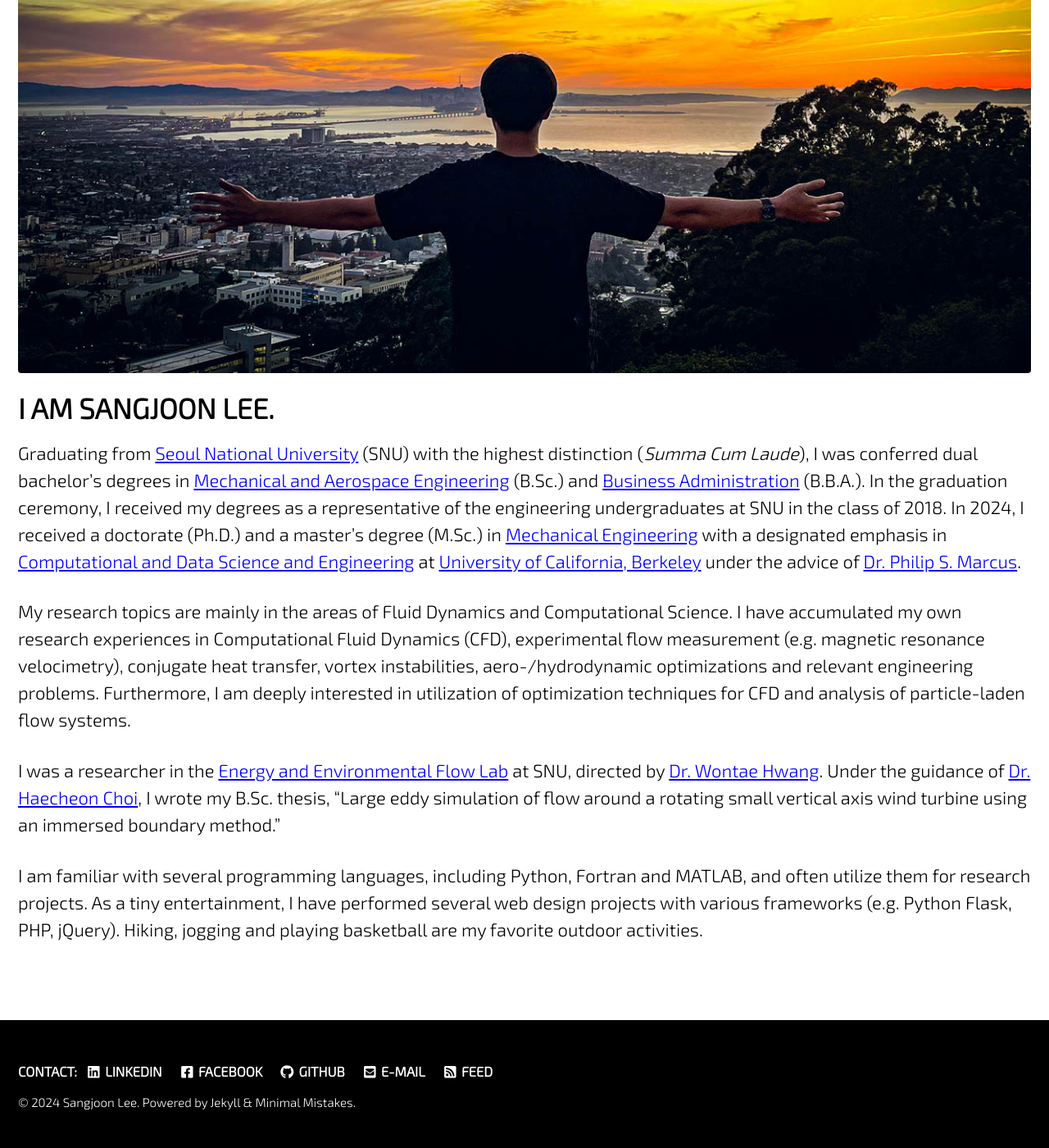
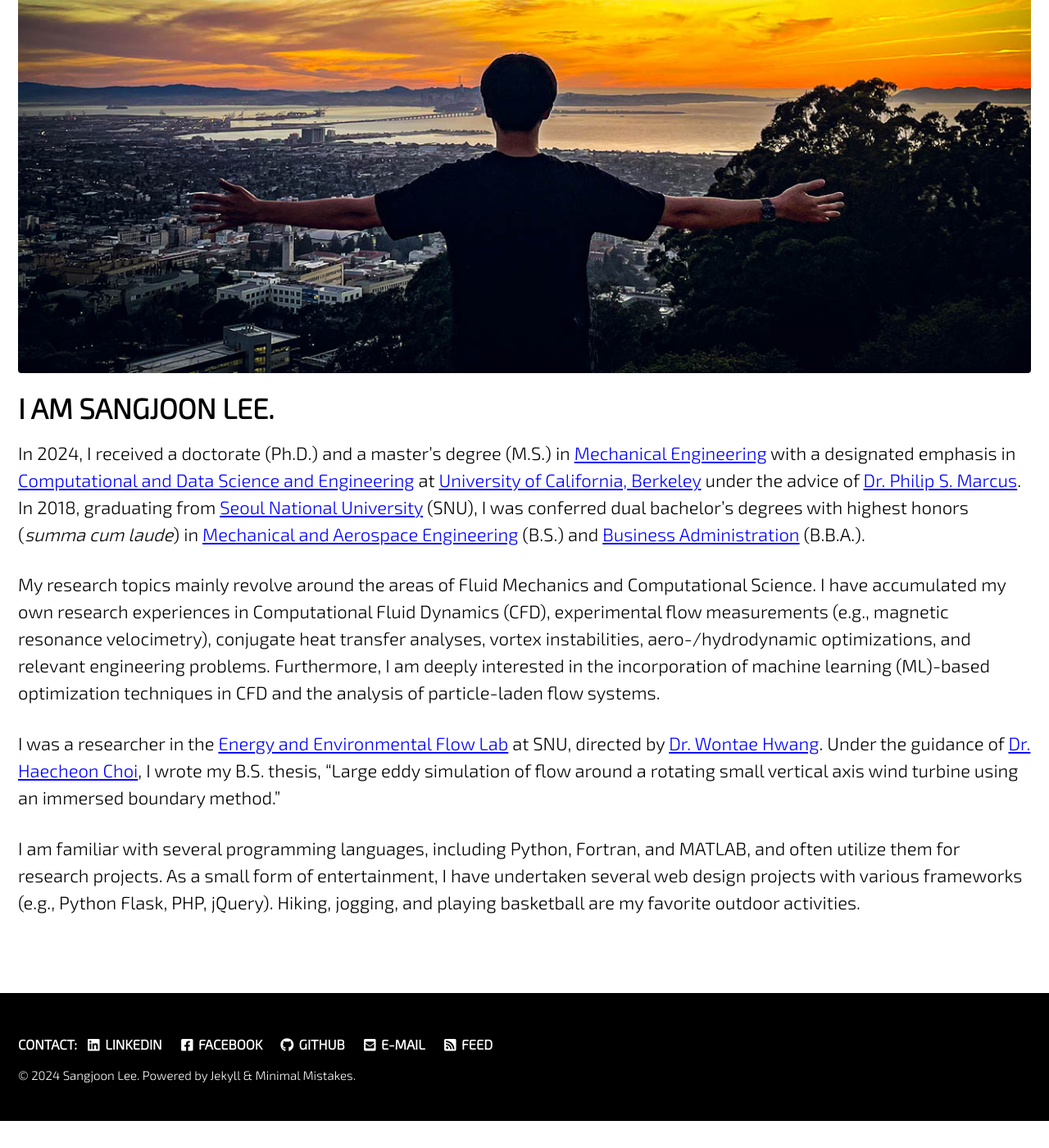
Before and after one commit to jun9303/jun9303.github.io, a Jekyll site: the page built from index.md, in a window 1280 px wide and 1400 px high, scrolled down 766 px. Shown: the whole window at 82% size. Built offline with Jekyll 4.4.1, drawn with Linux system fonts in a browser that asks for light colours; cached includes are drawn as plain includes; nearby versions of some CDN libraries; after the commit the page ends 2133 px from its top, so only the background shows below that.

Commit message:
Front page updated

```diff
--- a/index.md
+++ b/index.md
@@ -15,14 +15,13 @@ intro:
 
 # I AM SANGJOON LEE.
 
-Graduating from [Seoul National University](https://useoul.edu/) (SNU) with the highest distinction (*Summa Cum Laude*), I was conferred dual bachelor's degrees in [Mechanical and Aerospace Engineering](http://me.snu.ac.kr/en) (B.Sc.) and [Business Administration](http://cba.snu.ac.kr/en) (B.B.A.). In the graduation ceremony, I received my degrees as a representative of the engineering undergraduates at SNU in the class of 2018. In 2024, I received a doctorate (Ph.D.) and a master's degree (M.Sc.) in [Mechanical Engineering](https://me.berkeley.edu/) with a designated emphasis in [Computational and Data Science and Engineering](https://data.berkeley.edu/decdse/) at [University of California, Berkeley](https://www.berkeley.edu/) under the advice of [Dr. Philip S. Marcus](https://me.berkeley.edu/people/philip-s-marcus/).
+In 2024, I received a doctorate (Ph.D.) and a master's degree (M.S.) in [Mechanical Engineering](https://me.berkeley.edu/) with a designated emphasis in [Computational and Data Science and Engineering](https://data.berkeley.edu/decdse/) at [University of California, Berkeley](https://www.berkeley.edu/) under the advice of [Dr. Philip S. Marcus](https://me.berkeley.edu/people/philip-s-marcus/). In 2018, graduating from [Seoul National University](https://useoul.edu/) (SNU), I was conferred dual bachelor's degrees with highest honors (*summa cum laude*) in [Mechanical and Aerospace Engineering](http://me.snu.ac.kr/en) (B.S.) and [Business Administration](http://cba.snu.ac.kr/en) (B.B.A.).
 
-My research topics are mainly in the areas of Fluid Dynamics and Computational Science. I have accumulated my own research experiences in Computational Fluid Dynamics (CFD), experimental flow measurement (e.g. magnetic resonance velocimetry), conjugate heat transfer, vortex instabilities, aero-/hydrodynamic optimizations and relevant engineering problems. Furthermore, I am deeply interested in utilization of optimization techniques for CFD and analysis of particle-laden flow systems.
+My research topics mainly revolve around the areas of Fluid Mechanics and Computational Science. I have accumulated my own research experiences in Computational Fluid Dynamics (CFD), experimental flow measurements (e.g., magnetic resonance velocimetry), conjugate heat transfer analyses, vortex instabilities, aero-/hydrodynamic optimizations, and relevant engineering problems. Furthermore, I am deeply interested in the incorporation of machine learning (ML)-based optimization techniques in CFD and the analysis of particle-laden flow systems.
 
-I was a researcher in the [Energy and Environmental Flow Lab](http://eeflow.snu.ac.kr/) at SNU, directed by [Dr. Wontae Hwang](http://me.snu.ac.kr/node/141). Under the guidance of [Dr. Haecheon Choi](http://me.snu.ac.kr/node/116), I wrote my B.Sc. thesis, "Large eddy simulation of flow around a rotating small vertical axis wind turbine using an immersed boundary method."
+I was a researcher in the [Energy and Environmental Flow Lab](http://eeflow.snu.ac.kr/) at SNU, directed by [Dr. Wontae Hwang](http://me.snu.ac.kr/node/141). Under the guidance of [Dr. Haecheon Choi](http://me.snu.ac.kr/node/116), I wrote my B.S. thesis, "Large eddy simulation of flow around a rotating small vertical axis wind turbine using an immersed boundary method."
 
-I am familiar with several programming languages, including Python, Fortran and MATLAB, and often utilize them for research projects. As a tiny entertainment, I have performed several web design projects with various frameworks (e.g. Python Flask, PHP, jQuery). Hiking, jogging and playing basketball are my favorite outdoor activities.
-
+I am familiar with several programming languages, including Python, Fortran, and MATLAB, and often utilize them for research projects. As a small form of entertainment, I have undertaken several web design projects with various frameworks (e.g., Python Flask, PHP, jQuery). Hiking, jogging, and playing basketball are my favorite outdoor activities.
 <style>
 figure {
 	margin-bottom: 0px;
```
